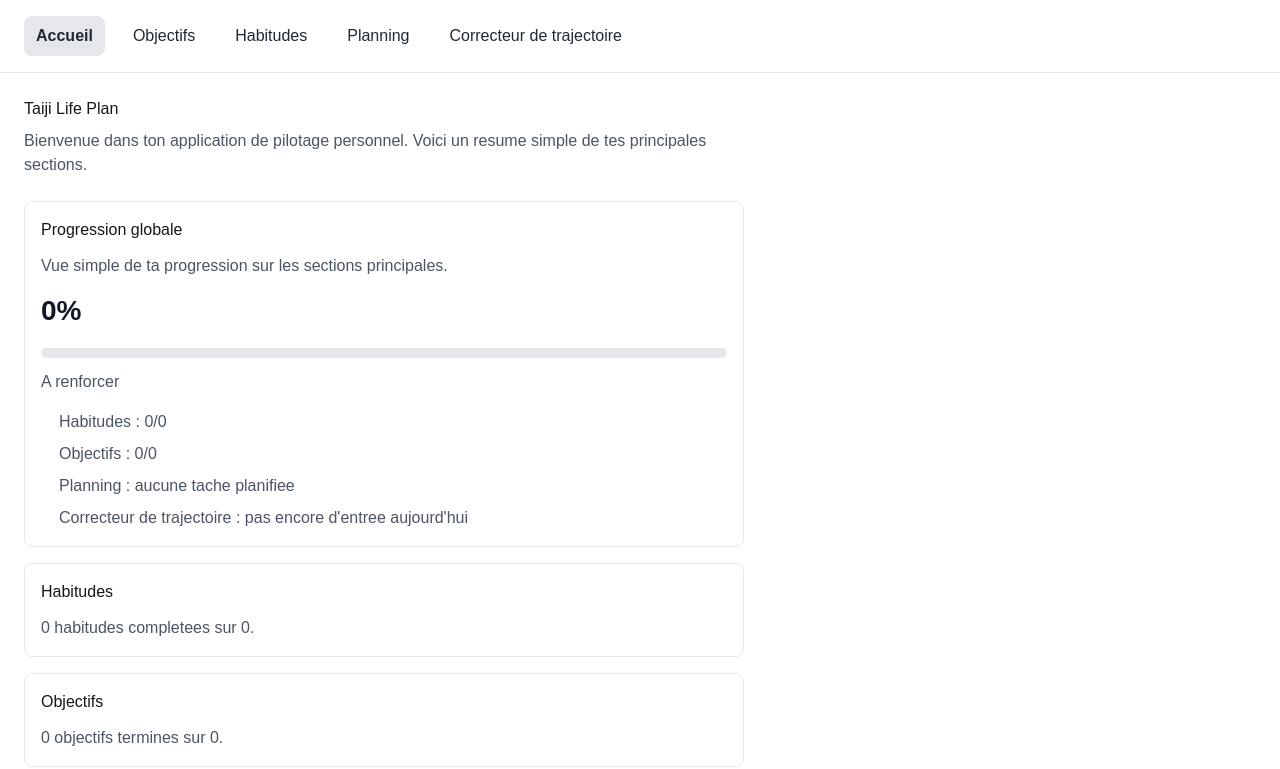
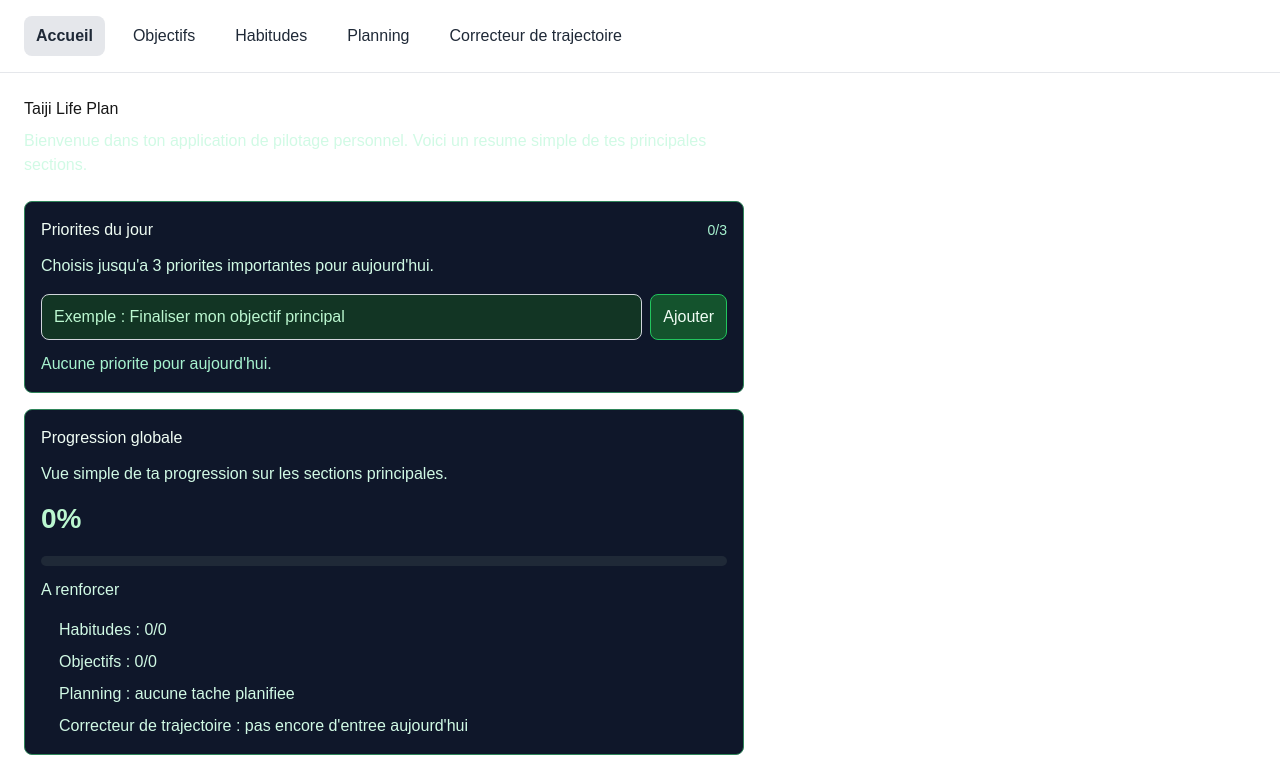
Before and after one commit to Gintaiji/taijilifeplan, a Next.js app: page / in a window 1280 px wide. Shown: the top 769 px of the page. Built offline with nearby package versions, Linux system fonts and the light colour scheme.

Commit message:
Amélioration de la lisibilité du texte sur le dashboard

```diff
--- a/app/globals.css
+++ b/app/globals.css
@@ -14,6 +14,15 @@
   --control-button-foreground: #f0fdf4;
   --control-button-border: #22c55e;
   --control-button-focus: #86efac;
+  --dashboard-card-background: #0f172a;
+  --dashboard-card-background-soft: #13271d;
+  --dashboard-card-border: #2f855a;
+  --dashboard-text-primary: #f0fdf4;
+  --dashboard-text-secondary: #d1fae5;
+  --dashboard-text-muted: #a7f3d0;
+  --dashboard-text-accent: #bbf7d0;
+  --dashboard-progress-track: #1f2937;
+  --dashboard-progress-fill: #22c55e;
 }
 
 @theme inline {
@@ -38,6 +47,15 @@
     --control-button-foreground: #f0fdf4;
     --control-button-border: #22c55e;
     --control-button-focus: #86efac;
+    --dashboard-card-background: #0f172a;
+    --dashboard-card-background-soft: #13271d;
+    --dashboard-card-border: #2f855a;
+    --dashboard-text-primary: #f0fdf4;
+    --dashboard-text-secondary: #d1fae5;
+    --dashboard-text-muted: #a7f3d0;
+    --dashboard-text-accent: #bbf7d0;
+    --dashboard-progress-track: #1f2937;
+    --dashboard-progress-fill: #22c55e;
   }
 }
 
--- a/app/page.tsx
+++ b/app/page.tsx
@@ -1,11 +1,12 @@
 "use client";
 
-import { useState, useSyncExternalStore } from "react";
+import { useEffect, useState, useSyncExternalStore } from "react";
 
 const HABITS_STORAGE_KEY = "taiji-life-plan-habits";
 const GOALS_STORAGE_KEY = "taiji-life-plan-objectifs";
 const PLANNING_STORAGE_KEY = "taiji-life-plan-planning";
 const TRAJECTORY_STORAGE_KEY = "taiji-life-plan-trajectory";
+const PRIORITIES_STORAGE_KEY = "taiji-life-plan-priorities";
 
 type HabitsState = Record<string, boolean>;
 
@@ -33,6 +34,17 @@ type TrajectoryState = {
 
 type TrajectoryEntries = Record<string, TrajectoryState>;
 
+type DailyPriority = {
+  id: number;
+  label: string;
+  completed: boolean;
+};
+
+type SavedPriorities = {
+  date: string;
+  priorities: DailyPriority[];
+};
+
 type DashboardState = {
   habitsCompleted: number;
   habitsTotal: number;
@@ -52,7 +64,7 @@ const pageStyle = {
 
 const introStyle = {
   marginTop: "8px",
-  color: "#4b5563",
+  color: "var(--dashboard-text-secondary)",
   maxWidth: "720px",
 };
 
@@ -63,19 +75,21 @@ const gridStyle = {
 };
 
 const cardStyle = {
-  border: "1px solid #e5e7eb",
+  border: "1px solid var(--dashboard-card-border)",
   borderRadius: "8px",
   padding: "16px",
   maxWidth: "720px",
+  backgroundColor: "var(--dashboard-card-background)",
 };
 
 const cardTitleStyle = {
   margin: 0,
+  color: "var(--dashboard-text-primary)",
 };
 
 const cardTextStyle = {
   margin: "12px 0 0 0",
-  color: "#4b5563",
+  color: "var(--dashboard-text-secondary)",
 };
 
 const listStyle = {
@@ -87,21 +101,22 @@ const listStyle = {
 };
 
 const listItemStyle = {
-  border: "1px solid #e5e7eb",
+  border: "1px solid var(--dashboard-card-border)",
   borderRadius: "8px",
   padding: "12px",
+  backgroundColor: "var(--dashboard-card-background-soft)",
 };
 
 const emptyTextStyle = {
   margin: "12px 0 0 0",
-  color: "#6b7280",
+  color: "var(--dashboard-text-muted)",
 };
 
 const progressValueStyle = {
   margin: "12px 0 0 0",
   fontSize: "28px",
   fontWeight: 700,
-  color: "#111827",
+  color: "var(--dashboard-text-accent)",
 };
 
 const progressBarStyle = {
@@ -109,22 +124,99 @@ const progressBarStyle = {
   width: "100%",
   height: "10px",
   borderRadius: "999px",
-  backgroundColor: "#e5e7eb",
+  backgroundColor: "var(--dashboard-progress-track)",
   overflow: "hidden",
 };
 
 const progressBarFillBaseStyle = {
   height: "100%",
   borderRadius: "999px",
-  backgroundColor: "#111827",
+  backgroundColor: "var(--dashboard-progress-fill)",
 };
 
 const progressDetailsStyle = {
   margin: "16px 0 0 0",
   paddingLeft: "18px",
-  color: "#4b5563",
+  color: "var(--dashboard-text-secondary)",
   display: "grid",
   gap: "8px",
+};
+
+const prioritiesFormStyle = {
+  display: "grid",
+  gap: "12px",
+  marginTop: "16px",
+};
+
+const inputRowStyle = {
+  display: "flex",
+  gap: "8px",
+  flexWrap: "wrap" as const,
+};
+
+const inputStyle = {
+  flex: "1 1 260px",
+  minWidth: "0",
+  padding: "10px 12px",
+  border: "1px solid #d1d5db",
+  borderRadius: "8px",
+  font: "inherit",
+};
+
+const buttonStyle = {
+  borderRadius: "8px",
+  padding: "8px 12px",
+  cursor: "pointer",
+  font: "inherit",
+};
+
+const addButtonStyle = {
+  ...buttonStyle,
+  width: "fit-content",
+};
+
+const prioritiesHeaderStyle = {
+  display: "flex",
+  justifyContent: "space-between",
+  alignItems: "center",
+  gap: "12px",
+  flexWrap: "wrap" as const,
+};
+
+const counterStyle = {
+  color: "var(--dashboard-text-muted)",
+  fontSize: "14px",
+};
+
+const priorityItemStyle = {
+  ...listItemStyle,
+  display: "flex",
+  justifyContent: "space-between",
+  alignItems: "center",
+  gap: "12px",
+  flexWrap: "wrap" as const,
+};
+
+const priorityCompletedItemStyle = {
+  ...priorityItemStyle,
+  backgroundColor: "var(--dashboard-card-background-soft)",
+};
+
+const priorityTextStyle = {
+  fontWeight: 600,
+  color: "var(--dashboard-text-primary)",
+};
+
+const priorityCompletedTextStyle = {
+  ...priorityTextStyle,
+  textDecoration: "line-through",
+  color: "var(--dashboard-text-muted)",
+};
+
+const actionsStyle = {
+  display: "flex",
+  gap: "8px",
+  flexWrap: "wrap" as const,
 };
 
 const weekdayOrder: Record<string, number> = {
@@ -353,6 +445,82 @@ function getGlobalProgressMessage(score: number) {
   return "A renforcer";
 }
 
+function normalizePriorities(savedPriorities: unknown): SavedPriorities | null {
+  if (typeof savedPriorities !== "object" || savedPriorities === null) {
+    return null;
+  }
+
+  if (!("date" in savedPriorities) || !("priorities" in savedPriorities)) {
+    return null;
+  }
+
+  if (
+    typeof savedPriorities.date !== "string" ||
+    !Array.isArray(savedPriorities.priorities)
+  ) {
+    return null;
+  }
+
+  const priorities = savedPriorities.priorities.flatMap((priority) => {
+    if (
+      typeof priority !== "object" ||
+      priority === null ||
+      !("id" in priority) ||
+      !("label" in priority) ||
+      !("completed" in priority)
+    ) {
+      return [];
+    }
+
+    if (
+      typeof priority.id !== "number" ||
+      typeof priority.label !== "string" ||
+      typeof priority.completed !== "boolean"
+    ) {
+      return [];
+    }
+
+    return [
+      {
+        id: priority.id,
+        label: priority.label,
+        completed: priority.completed,
+      },
+    ];
+  });
+
+  return {
+    date: savedPriorities.date,
+    priorities,
+  };
+}
+
+function getInitialPriorities(todayKey: string): DailyPriority[] {
+  if (typeof window === "undefined") {
+    return [];
+  }
+
+  const savedPriorities = localStorage.getItem(PRIORITIES_STORAGE_KEY);
+
+  if (!savedPriorities) {
+    return [];
+  }
+
+  try {
+    const parsedPriorities = JSON.parse(savedPriorities);
+    const normalizedPriorities = normalizePriorities(parsedPriorities);
+
+    if (!normalizedPriorities || normalizedPriorities.date !== todayKey) {
+      return [];
+    }
+
+    return normalizedPriorities.priorities.slice(0, 3);
+  } catch {
+    localStorage.removeItem(PRIORITIES_STORAGE_KEY);
+    return [];
+  }
+}
+
 function getDashboardFromLocalStorage(): DashboardState {
   const habits = getSavedData(HABITS_STORAGE_KEY, normalizeHabits, {});
   const goals = getSavedData(GOALS_STORAGE_KEY, normalizeGoals, []);
@@ -411,6 +579,7 @@ function getDashboardFromLocalStorage(): DashboardState {
 }
 
 export default function HomePage() {
+  const todayKey = getTodayKey();
   const [dashboard] = useState<DashboardState>(() => {
     if (typeof window === "undefined") {
       return initialDashboardState;
@@ -423,6 +592,61 @@ export default function HomePage() {
     () => true,
     () => false,
   );
+  const [priorities, setPriorities] = useState<DailyPriority[]>(() =>
+    getInitialPriorities(todayKey),
+  );
+  const [priorityLabel, setPriorityLabel] = useState("");
+
+  useEffect(() => {
+    if (!isClient) {
+      return;
+    }
+
+    const savedPriorities: SavedPriorities = {
+      date: todayKey,
+      priorities,
+    };
+
+    localStorage.setItem(
+      PRIORITIES_STORAGE_KEY,
+      JSON.stringify(savedPriorities),
+    );
+  }, [isClient, priorities, todayKey]);
+
+  function handleAddPriority(event: React.FormEvent<HTMLFormElement>) {
+    event.preventDefault();
+
+    const cleanLabel = priorityLabel.trim();
+
+    if (cleanLabel === "" || priorities.length >= 3) {
+      return;
+    }
+
+    const newPriority: DailyPriority = {
+      id: Date.now(),
+      label: cleanLabel,
+      completed: false,
+    };
+
+    setPriorities((currentPriorities) => [...currentPriorities, newPriority]);
+    setPriorityLabel("");
+  }
+
+  function handleDeletePriority(priorityId: number) {
+    setPriorities((currentPriorities) =>
+      currentPriorities.filter((priority) => priority.id !== priorityId),
+    );
+  }
+
+  function handleTogglePriority(priorityId: number) {
+    setPriorities((currentPriorities) =>
+      currentPriorities.map((priority) =>
+        priority.id === priorityId
+          ? { ...priority, completed: !priority.completed }
+          : priority,
+      ),
+    );
+  }
 
   return (
     <main style={pageStyle}>
@@ -433,6 +657,85 @@ export default function HomePage() {
       </p>
 
       <section style={gridStyle}>
+        <article style={cardStyle}>
+          <div style={prioritiesHeaderStyle}>
+            <h2 style={cardTitleStyle}>Priorites du jour</h2>
+            <span style={counterStyle}>{priorities.length}/3</span>
+          </div>
+
+          <p style={cardTextStyle}>
+            Choisis jusqu&apos;a 3 priorites importantes pour aujourd&apos;hui.
+          </p>
+
+          <form style={prioritiesFormStyle} onSubmit={handleAddPriority}>
+            <div style={inputRowStyle}>
+              <input
+                type="text"
+                value={priorityLabel}
+                onChange={(event) => setPriorityLabel(event.target.value)}
+                placeholder="Exemple : Finaliser mon objectif principal"
+                style={inputStyle}
+              />
+
+              <button
+                type="submit"
+                className="control-button"
+                style={addButtonStyle}
+                disabled={priorities.length >= 3}
+              >
+                Ajouter
+              </button>
+            </div>
+          </form>
+
+          {priorities.length === 0 ? (
+            <p style={emptyTextStyle}>Aucune priorite pour aujourd&apos;hui.</p>
+          ) : (
+            <ul style={listStyle}>
+              {priorities.map((priority) => (
+                <li
+                  key={priority.id}
+                  style={
+                    priority.completed
+                      ? priorityCompletedItemStyle
+                      : priorityItemStyle
+                  }
+                >
+                  <span
+                    style={
+                      priority.completed
+                        ? priorityCompletedTextStyle
+                        : priorityTextStyle
+                    }
+                  >
+                    {priority.label}
+                  </span>
+
+                  <div style={actionsStyle}>
+                    <button
+                      type="button"
+                      className="control-button"
+                      style={buttonStyle}
+                      onClick={() => handleTogglePriority(priority.id)}
+                    >
+                      {priority.completed ? "Marquer non faite" : "Marquer faite"}
+                    </button>
+
+                    <button
+                      type="button"
+                      className="control-button"
+                      style={buttonStyle}
+                      onClick={() => handleDeletePriority(priority.id)}
+                    >
+                      Supprimer
+                    </button>
+                  </div>
+                </li>
+              ))}
+            </ul>
+          )}
+        </article>
+
         <article style={cardStyle}>
           <h2 style={cardTitleStyle}>Progression globale</h2>
           <p style={cardTextStyle}>
```
